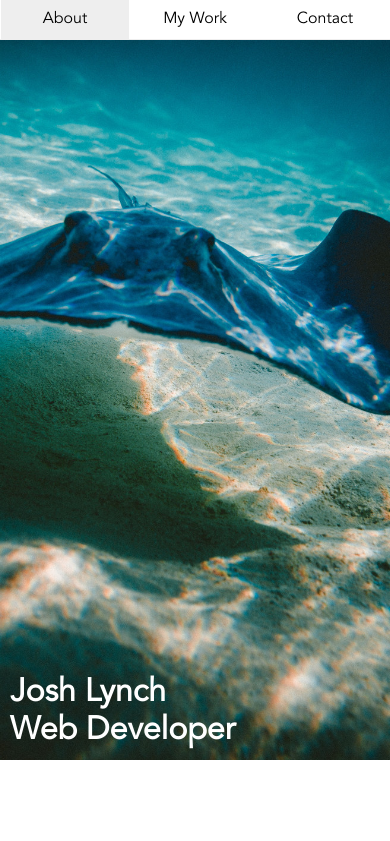
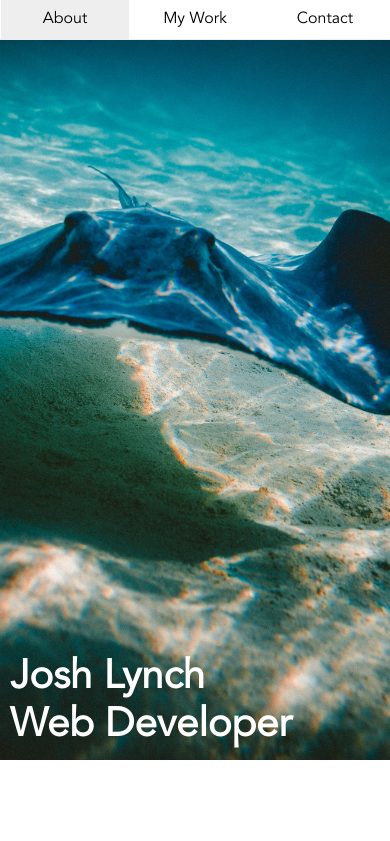
Before and after one commit to jdLYNC/jdLYNC.github.io, a website: page index.html in a window 390 px wide. Shown: the top 841 px of the page. Drawn offline with nearby package versions, Linux system fonts and the light colour scheme.

Commit message:
reducing h1 font on mobile 2

```diff
--- a/style.scss
+++ b/style.scss
@@ -124,7 +124,7 @@ body {
     font-size: 3em;
     margin: 10px;
     @media (max-width: 415px) {
-      font-size: 2em;
+      font-size: 2.5em;
     }
   }
 }
```
Also changed, not shown: style.css, 1 other file.
